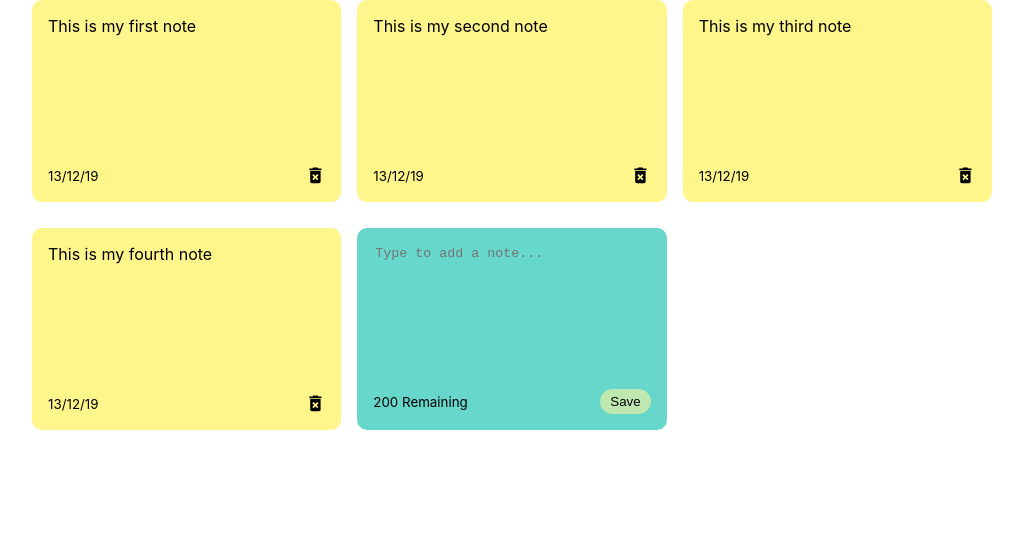
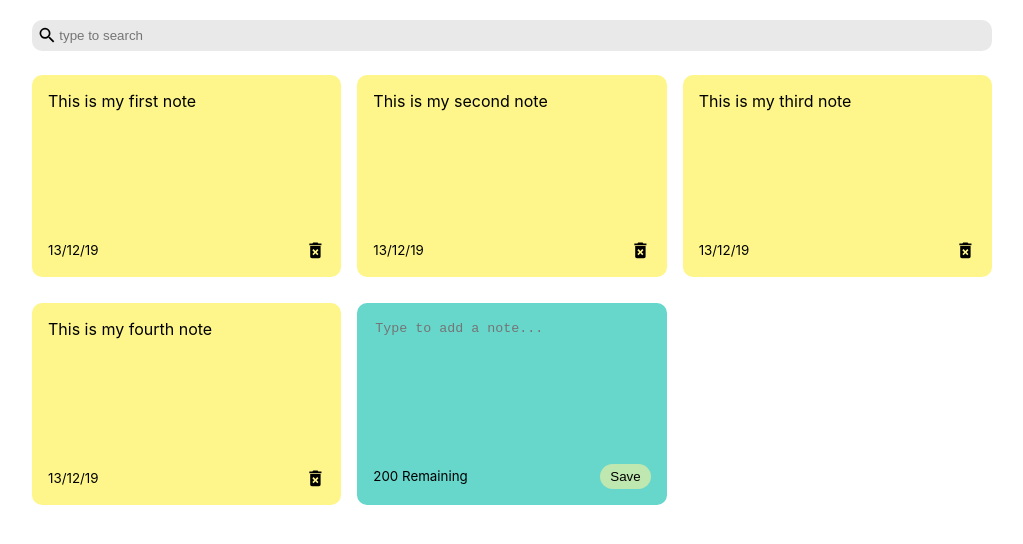
Before and after one commit to RostykT/note-app-web, a React (Create React App) app: page / in a window 1280 px wide. Shown: the top 544 px of the page, without its empty margins (128-1151 px from the left). Built offline with nearby package versions, Linux system fonts and the light colour scheme.

Commit message:
search component

```diff
--- a/src/App.js
+++ b/src/App.js
@@ -1,6 +1,7 @@
 import NoteList from "./components/NoteList";
 import { nanoid } from "nanoid";
 import { useState } from "react";
+import Search from "./components/Search";
 
 function App() {
 	const [notes, setNotes] = useState([
@@ -37,14 +38,19 @@
 		setNotes(newNotes);
 	};
 
+	const [SearchText, setSearchText] = useState("");
+
 	const deleteNote = (id) => {
 		const newNotes = notes.filter((note) => note.id !== id);
 		setNotes(newNotes);
 	};
 	return (
 		<div className="container">
+			<Search handleSearchNote={setSearchText} />
 			<NoteList
-				notes={notes}
+				notes={notes.filter((note) =>
+					note.text.toLowerCase().includes(SearchText)
+				)}
 				handleAddNote={addNote}
 				handleDeleteNote={deleteNote}
 			/>
--- /dev/null
+++ b/src/components/Search.jsx
@@ -0,0 +1,17 @@
+import React from "react";
+import { MdSearch } from "react-icons/md";
+
+const Search = ({ handleSearchNote }) => {
+	return (
+		<div className="search">
+			<MdSearch className="search-icons" size="1.3em" />
+			<input
+				type="text"
+				placeholder="type to search"
+				onChange={(event) => handleSearchNote(event.target.value)}
+			/>
+		</div>
+	);
+};
+
+export default Search;
--- a/src/index.css
+++ b/src/index.css
@@ -33,6 +33,7 @@
 	padding-right: 15px;
 	padding-left: 15px;
 	min-height: 100vh;
+	margin-top: 20px;
 }
 
 .notes-list {
```
